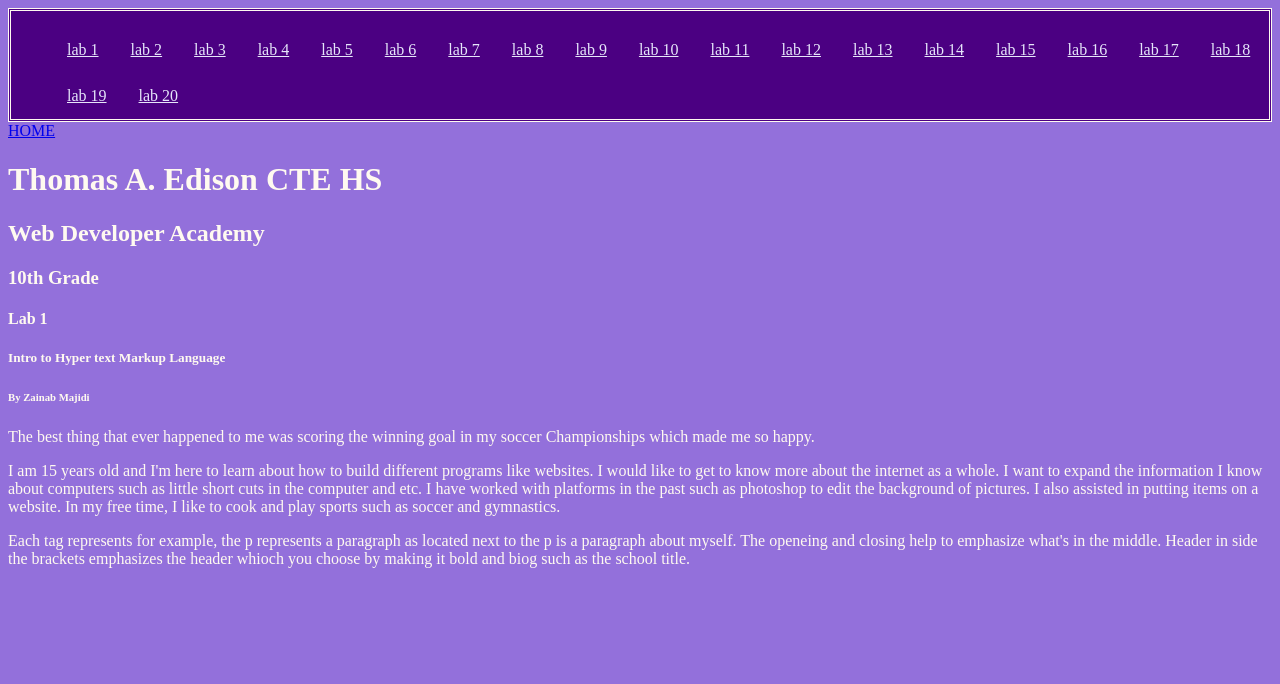
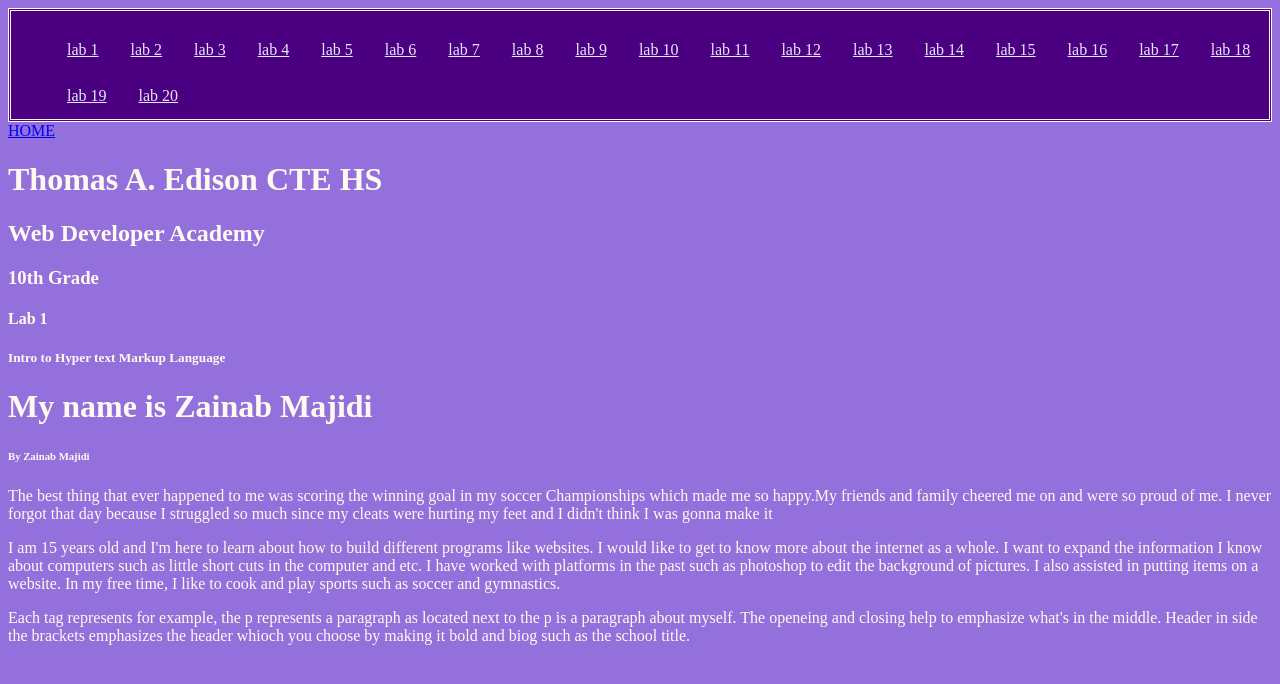
Before and after one commit to zmaj3901/Web-Academy-2021-, a plain HTML site: page LAB1/lab1.html in a window 1280 px wide. Drawn offline with Linux system fonts and the light colour scheme.

Commit message:
I added a h1 tag which consisted of my name.

```diff
--- a/LAB1/lab1.html
+++ b/LAB1/lab1.html
@@ -35,9 +35,11 @@
                     <h3>10th Grade</h3>
                     <h4> Lab 1  </h4>
                     <h5> Intro to Hyper text Markup Language</h5>
+            <h1> My name is Zainab Majidi</h1>
                     <h6> By Zainab Majidi</h6>
             <p> </p>
-            <p> The best thing that ever happened to me was scoring the winning goal in my soccer Championships which made me so happy. </p>
+            <p> The best thing that ever happened to me was scoring the winning goal in my soccer Championships which made me so happy.My friends and family cheered me on and were so proud of me. I never forgot that day because I struggled so much since my cleats were hurting my feet and I didn't think I was gonna make it </p>
+
                     <p> I am 15 years old and I'm here to learn about how to build different programs like websites. I would like to get to know more about the internet as a whole. I want to expand the information I know about computers such as little short cuts in the computer and etc. I have worked with platforms in the past such as photoshop to edit the background of pictures. I also assisted in putting items on a website. In my free time, I like to cook and play sports such as soccer and gymnastics.</p>
                     <p> Each tag represents for example, the p represents a paragraph as located next to the p is a paragraph about myself. The openeing and closing help to emphasize what's in the middle. Header in side the brackets emphasizes the header whioch you choose by making it bold and biog such as the school title.
 
```
